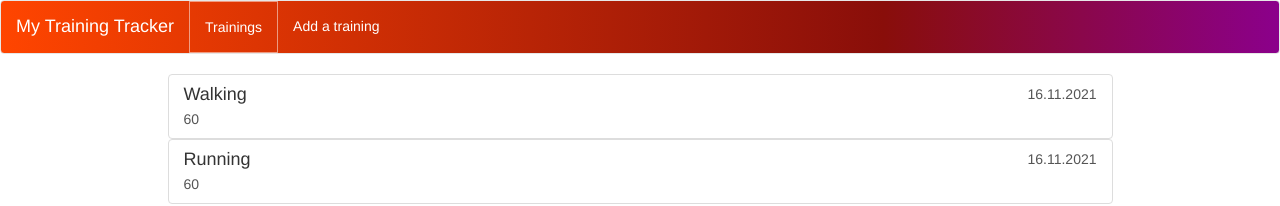
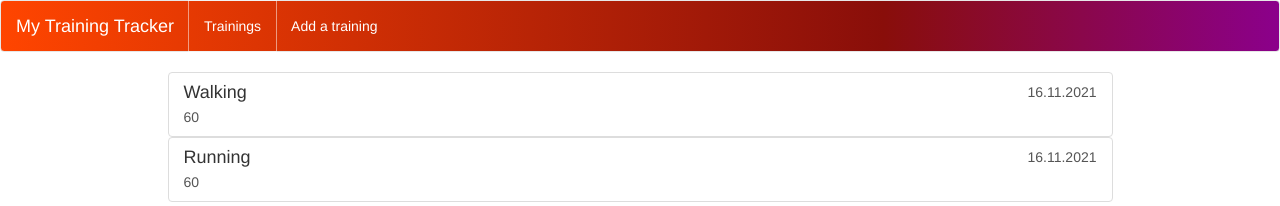
Before and after one commit to matea0/my-training-tracker, an Angular app: page /trainings in a window 1280 px wide. Shown: the top 206 px of the page. Built offline with nearby package versions, Linux system fonts and the light colour scheme.

Commit message:
changed selected header item style

```diff
--- a/src/app/header/header.component.css
+++ b/src/app/header/header.component.css
@@ -8,5 +8,5 @@
 }
 
 .my_active {
-  border: rgba(255, 255, 255, 0.5) 1px solid;
+  outline: rgba(255, 255, 255, 0.5) 1px solid;
 }
```
